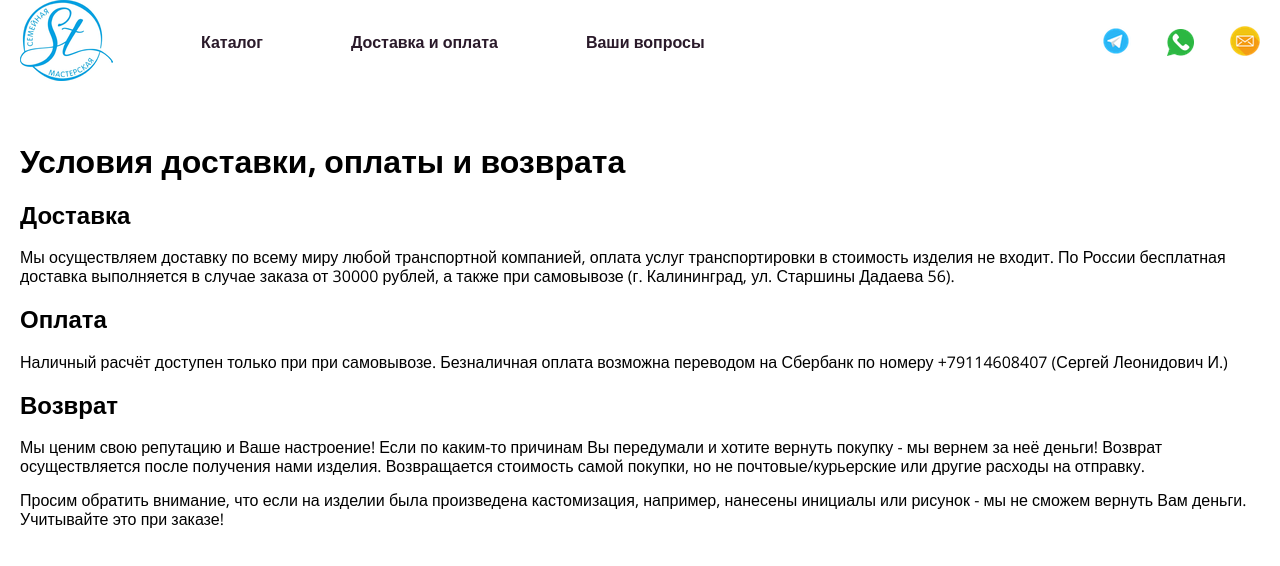
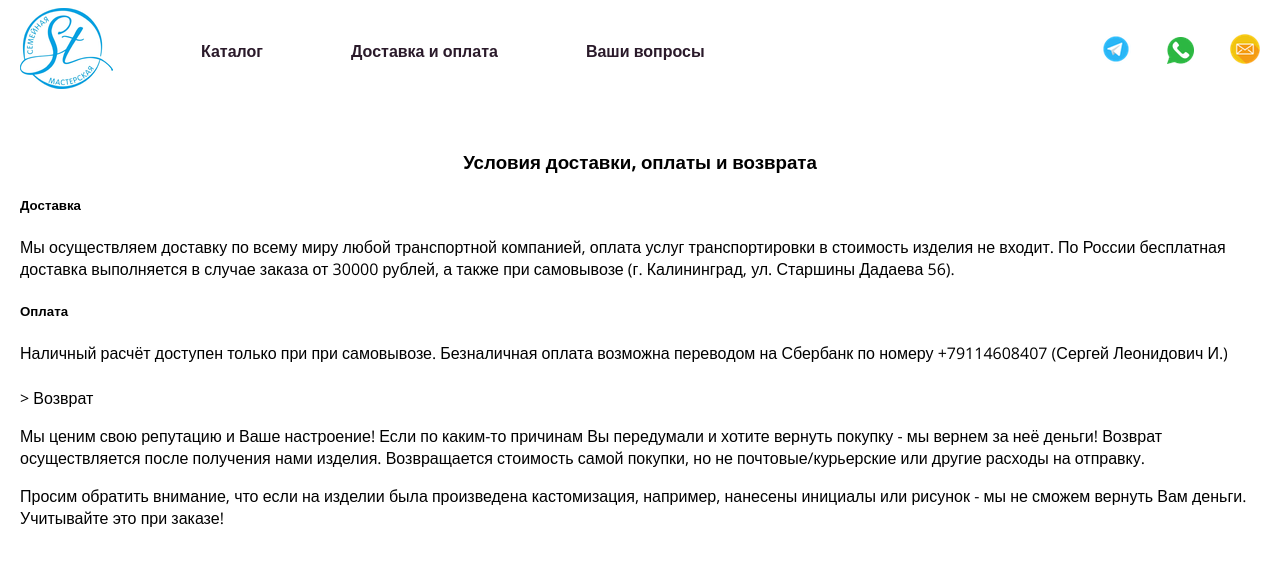
Before and after one commit to Igor0606Victorovich/handMade, a plain HTML site: page delivery.html in a window 1280 px wide. Drawn offline with nearby package versions, Linux system fonts and the light colour scheme.

Commit message:
Update delivery.html

```diff
--- a/delivery.html
+++ b/delivery.html
@@ -2,6 +2,7 @@
 <html lang="ru-RU">
 <head>
 	<meta charset="UTF-8">
+	<meta name="viewport" content="width=device-width, initial-scale=1.0>
 	<link rel="stylesheet" type="text/css" href="css/normilize.css">
 	<link rel="stylesheet" type="text/css" href="css/style.css" >
 	<title>Доставка и оплата</title>
@@ -38,14 +39,14 @@
 </header>
 <br><br>
 <main style="font-family: 'Open Sans', sans-serif">
-	<h1> Условия доставки, оплаты и возврата </h1>
-		<h2> Доставка </h2>
+	<h3 style="text-align: center;"> Условия доставки, оплаты и возврата </h3>
+		<h5> Доставка </h5>
 			<p> Мы осуществляем доставку по всему миру любой транспортной компанией, оплата услуг транспортировки в стоимость изделия не входит. По России бесплатная доставка выполняется в случае заказа от 30000 рублей, а также при самовывозе (г. Калининград, ул. Старшины Дадаева 56).
 			</p>
-		<h2> Оплата </h2>
+		<h5> Оплата </h5>
 			<p> Наличный расчёт доступен только при при самовывозе. Безналичная оплата возможна переводом на Сбербанк по номеру +79114608407 (Сергей Леонидович И.)
 			</p>
-		<h2> Возврат </h2>
+		<h5></h5>> Возврат </h5>
 			<p>Мы ценим свою репутацию и Ваше настроение! Если по каким-то причинам Вы передумали и хотите вернуть покупку - мы вернем за неё деньги! Возврат осуществляется после получения нами изделия. Возвращается стоимость самой покупки, но не почтовые/курьерские или другие расходы на отправку.
 			</p>
 			<p>
```
